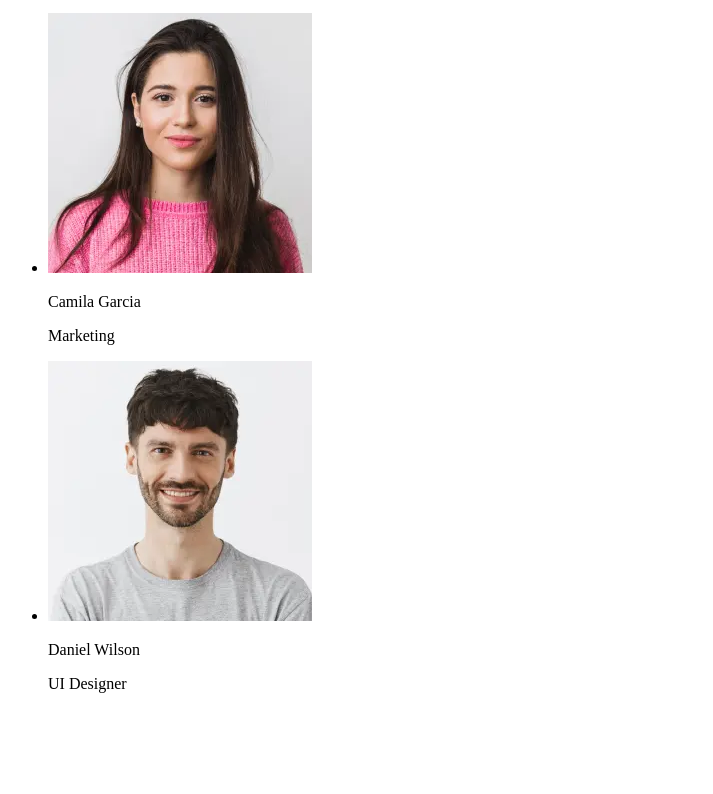
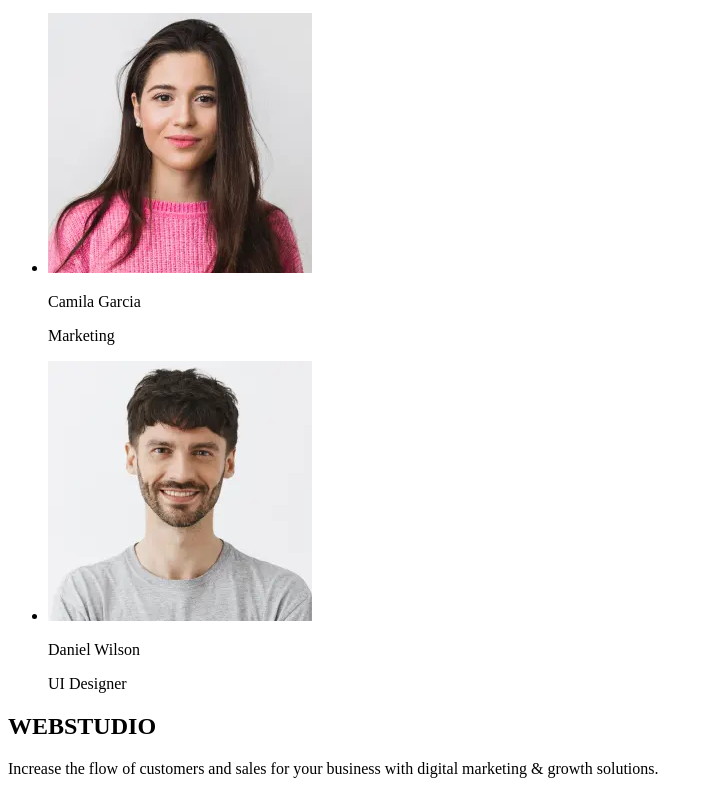
Before and after one commit to YevheniiaT/goit-markup-hw-01, a plain HTML site: page index.html in a window 1280 px wide. Shown: the part 1256-2050 px from the top of the page, without its empty margins (0-713 px from the left). Before the commit the page ends 1965 px from the top, so only its background shows below. Drawn offline with Linux system fonts and the light colour scheme.

Commit message:
add footer

```diff
--- a/index.html
+++ b/index.html
@@ -84,5 +84,9 @@
         </ul>
       </section>
     </main>
+    <footer>
+        <h2> WEBSTUDIO</h2>
+        <P>Increase the flow of customers and sales for your business with digital marketing & growth solutions.</P>
+    </footer>
 </body>
 </html>
```
